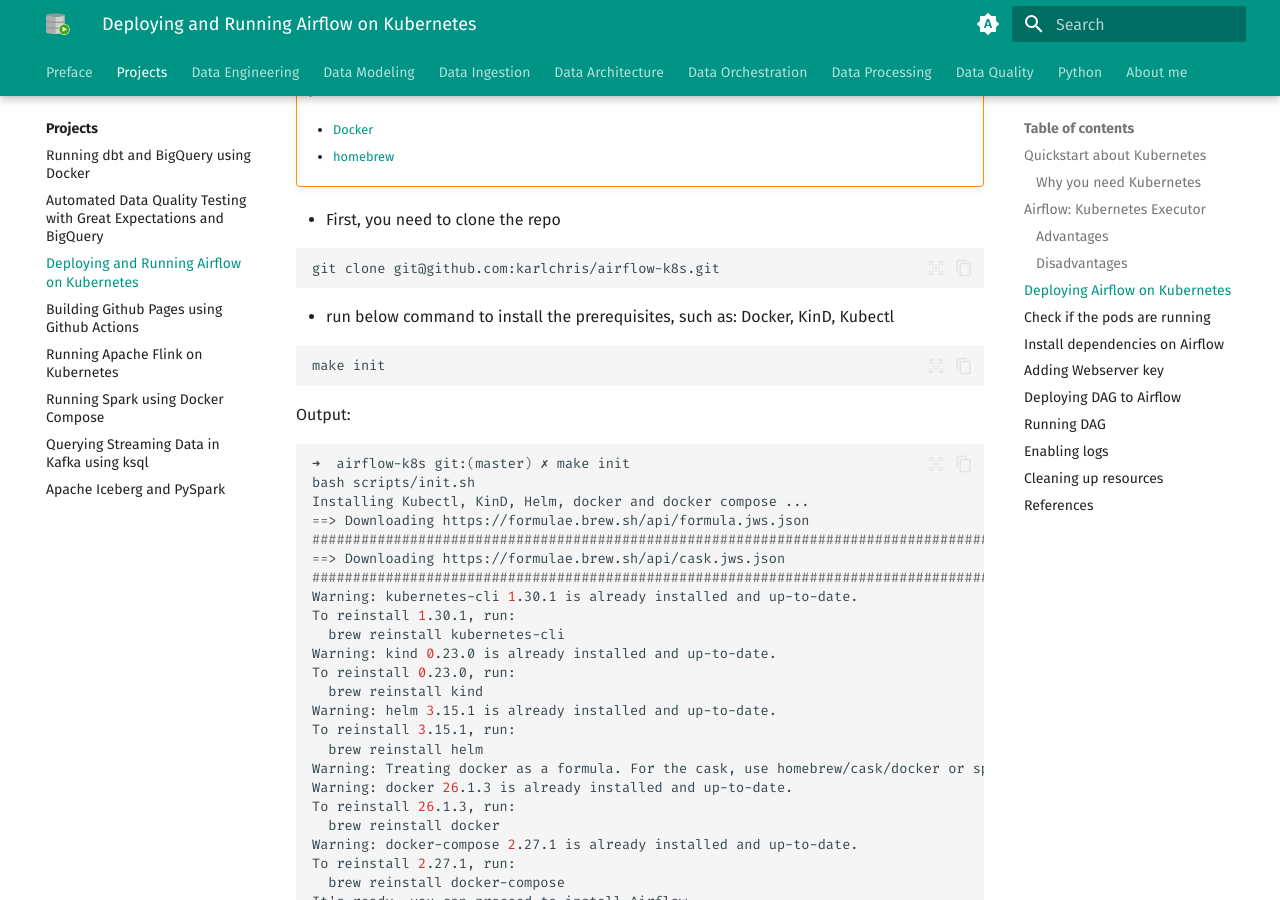
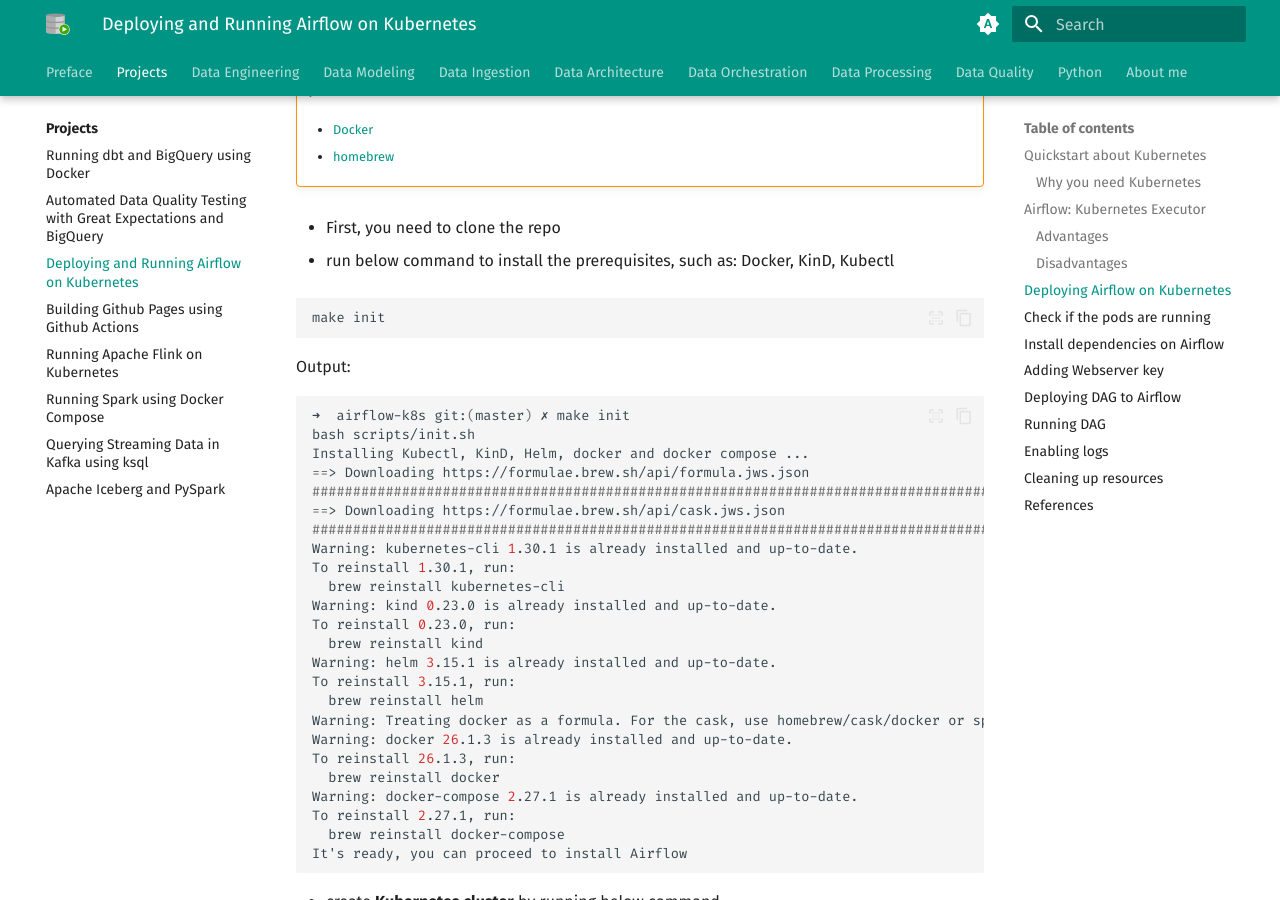
Before and after one commit to hardeek24/DataEngineering, an MkDocs documentation site: the page built from docs/projects/airflow-k8s.md, in a window 1280 px wide and 900 px high, scrolled down 4686 px. Built offline with MkDocs 1.6.1 and Material for MkDocs 9.7.7, drawn with Linux system fonts in a browser that asks for light colours.

Commit message:
Update airflow-k8s.md

````diff
--- a/docs/projects/airflow-k8s.md
+++ b/docs/projects/airflow-k8s.md
@@ -118,9 +118,7 @@ Consistent with the regular Airflow architecture, the Workers need access to the
 
 - First, you need to clone the repo
 
-```bash
-git clone git@github.com:karlchris/airflow-k8s.git
-```
+
 
 - run below command to install the prerequisites, such as: Docker, KinD, Kubectl
 
````
